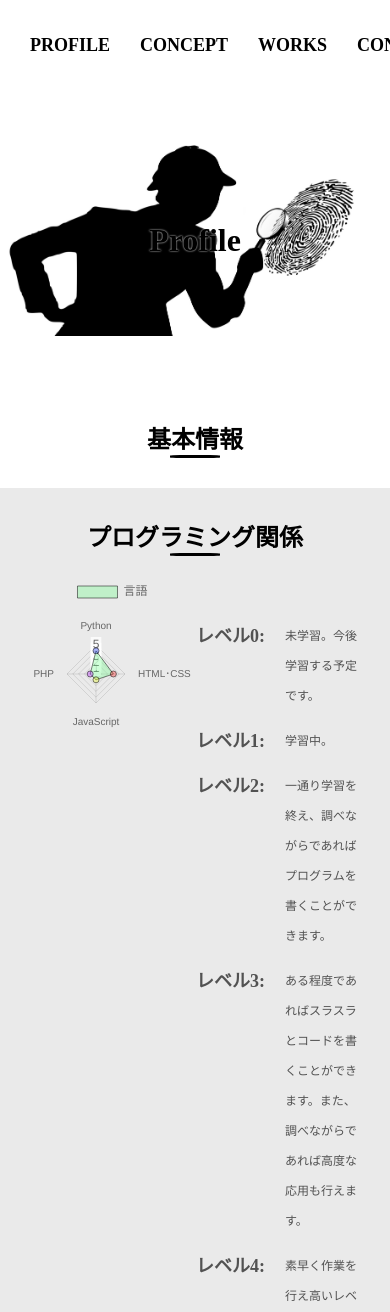
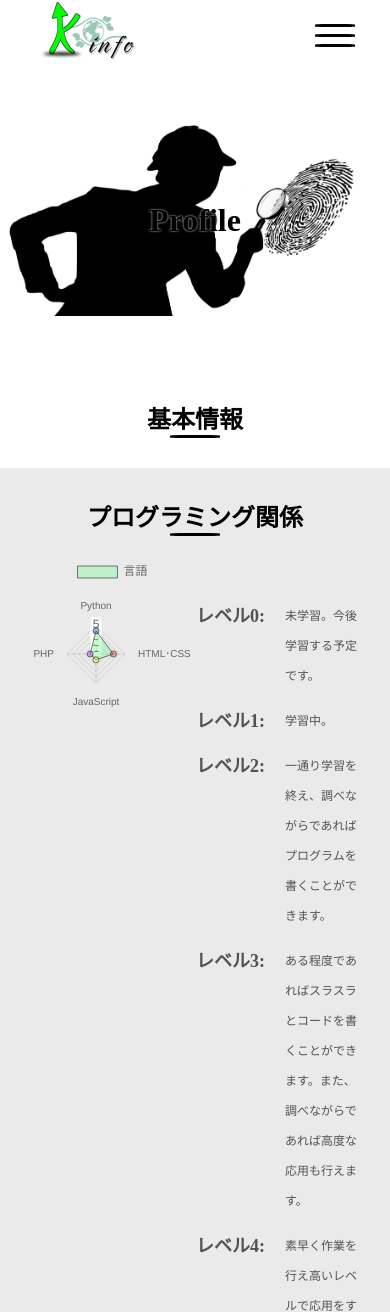
Before and after one commit to KeijiInformation/Kinfo, a PHP site: page /profile.html in a window 390 px wide; the page is wider, and only the part inside the window is pictured. Shown: the top 1312 px of that part. Run offline with PHP 8.4, Linux system fonts and the light colour scheme; some libraries are stand-ins or nearby versions.

Commit message:
responsive: index

```diff
--- a/profile.html
+++ b/profile.html
@@ -25,6 +25,21 @@
                 <img src="./img/common/Kinfo-logo-white.png" alt="Kinfoのロゴ画像">
             </a>
             <div class="site-menu">
+                <nav>
+                    <ul>
+                        <li><a href="./profile.html">PROFILE</a></li>
+                        <li><a href="./concept.html">CONCEPT</a></li>
+                        <li><a href="./work.html">WORKS</a></li>
+                        <li><a href="./contact.html">CONTACT</a></li>
+                    </ul>
+                </nav>
+            </div>
+            <div class="humberger-menu-icon">
+                <span></span>
+                <span></span>
+                <span></span>
+            </div>
+            <div class="humberger-menu-content">
                 <nav>
                     <ul>
                         <li><a href="./profile.html">PROFILE</a></li>
@@ -161,11 +176,11 @@
                             </h1>
                             <div class="detail-skill-chart-area">
                                 <p class="detail-main-context">
-                                    未入力
+                                    少し複雑なアニメーションの実装をすることができます。jQueryやNone.jsなどは勉強中でまだ使用できませんが、アニメーションの発火や動的なウェブサイトを作成することができます。
                                 </p>
                                 <span class="detail-footer">
                                     <span class="detail-footer-design before"></span>
-                                    Django, Flask, Tkinter, Kivy, BeautifulSoup, Selenium
+                                    アニメーションの実装
                                     <span class="detail-footer-design after"></span>
                                 </span>
                             </div>
@@ -177,11 +192,11 @@
                             </h1>
                             <div class="detail-skill-chart-area">
                                 <p class="detail-main-context">
-                                    未入力
+                                    お問い合わせフォームの実装やWordPressのテーマ編集ができます。WordPressについては勉強中ですが、現在WordPressのテーマ編集を行う仕事をしています。
                                 </p>
                                 <span class="detail-footer">
                                     <span class="detail-footer-design before"></span>
-                                    Django, Flask, Tkinter, Kivy, BeautifulSoup, Selenium
+                                    お問い合わせフォームの実装, WordPress既存テーマの編集
                                     <span class="detail-footer-design after"></span>
                                 </span>
                             </div>
--- a/script/common.js
+++ b/script/common.js
@@ -1,15 +1,34 @@
-function listHoverIn() {
-    const siteMenuList = document.querySelector(".site-menu li:hover");
-    siteMenuList.classList.toggle("li-hover");
+// humberger-menuここから
+    const humbergerIcon = document.querySelector('.humberger-menu-icon');
+    const humbergerContent = document.querySelector('.humberger-menu-content');
+
+    function humbergerIconClick() {
+        humbergerIcon.classList.toggle('active');
+        humbergerContent.classList.toggle('active');
+    }
+
+    humbergerIcon.addEventListener('click', humbergerIconClick, false);
+// humberger-menuここまで
+
+
+
+
+
+
+function listHoverIn(target) {
+    target.classList.toggle("li-hover");
 }
 
-function listHoverOut() {
-    const siteMenuList = document.querySelector(".site-menu .li-hover");
-    siteMenuList.classList.toggle("li-hover");
+function listHoverOut(target) {
+    target.classList.toggle("li-hover");
 }
 
 const siteMenuList = document.querySelectorAll(".site-menu li");
 for (let item of siteMenuList) {
-    item.addEventListener("mouseover", listHoverIn, false);
-    item.addEventListener("mouseout", listHoverOut, false)
+    item.addEventListener("mouseover", function() {
+        listHoverIn(item);
+    }, false);
+    item.addEventListener("mouseout", function() {
+        listHoverOut(item);
+    }, false);
 }
--- a/style/common.css
+++ b/style/common.css
@@ -64,6 +64,14 @@ img {
 .site-menu li:nth-child(1) {
     margin-left: 0;
 }
+
+.humberger-menu-content {
+    display: none;
+}
+
+.humberger-menu-icon {
+    display: none;
+}
 /* ヘッダーここまで */
 
 
@@ -121,3 +129,89 @@ footer .site-menu li::after {
     width: 200px;
 }
 /* フッターここまで */
+
+
+
+
+
+
+/* レスポンシブここから */
+@media (max-width: 800px) {
+
+    .header-inner {
+        height: 70px;
+    }
+
+    .site-menu {
+        display: none;
+    }
+
+    .humberger-menu-icon {
+        z-index: 2;
+        width: 50px;
+        height: 50px;
+        display: flex;
+        flex-direction: column;
+        justify-content: center;
+        align-items: center;
+        gap: 7px 0;
+    }
+
+    .humberger-menu-icon:hover {
+        cursor: pointer;
+    }
+
+    .humberger-menu-icon span {
+        display: block;
+        width: 80%;
+        height: 3px;
+        border-radius: 20%;
+        background:black;
+        transform-origin: 0 50%;
+        transition: all 0.2s ease-in-out;
+    }
+
+    .humberger-menu-icon.active span:nth-child(1) {
+        transform: rotate(30deg);
+    }
+
+    .humberger-menu-icon.active span:nth-child(2) {
+        opacity: 0;
+    }
+
+    .humberger-menu-icon.active span:nth-child(3) {
+        transform: rotate(-30deg);
+    }
+
+    .humberger-menu-content {
+        z-index: 1;
+        display: block;
+        position: absolute;
+        top: 0;
+        left: 0;
+        right: 0;
+        padding-top: 70px;
+        width: 100%;
+        text-align: center;
+        clip-path: inset(0 0 100% 0);
+        transition: all 0.5s ease-in-out;
+    }
+
+    .humberger-menu-content.active {
+        clip-path: inset(0);
+    }
+
+    .humberger-menu-content li {
+        padding: 5px;
+        font-size: 10px;
+        font-weight: bold;
+        color: white;
+        background-color: black;
+        border-bottom: 1px solid white;
+    }
+
+    main {
+        padding-top: 70px;
+    }
+}
+/* レスポンシブここまで */
```
Also changed, not shown: concept.html (+19 -4 lines), contact.html (+19 -4 lines), index.html (+15 -0 lines), style/index.css (+115 -1 lines), work.html (+19 -4 lines).
